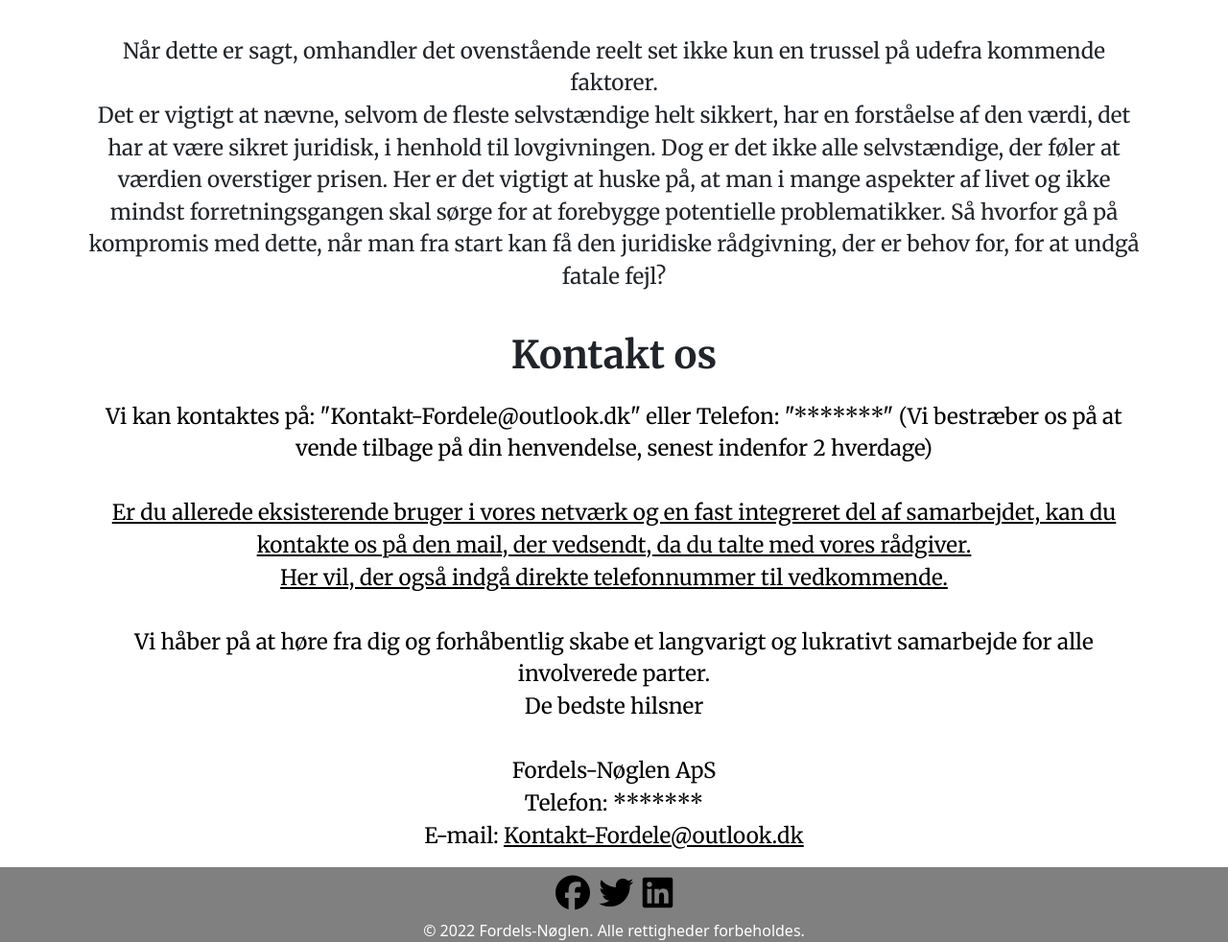
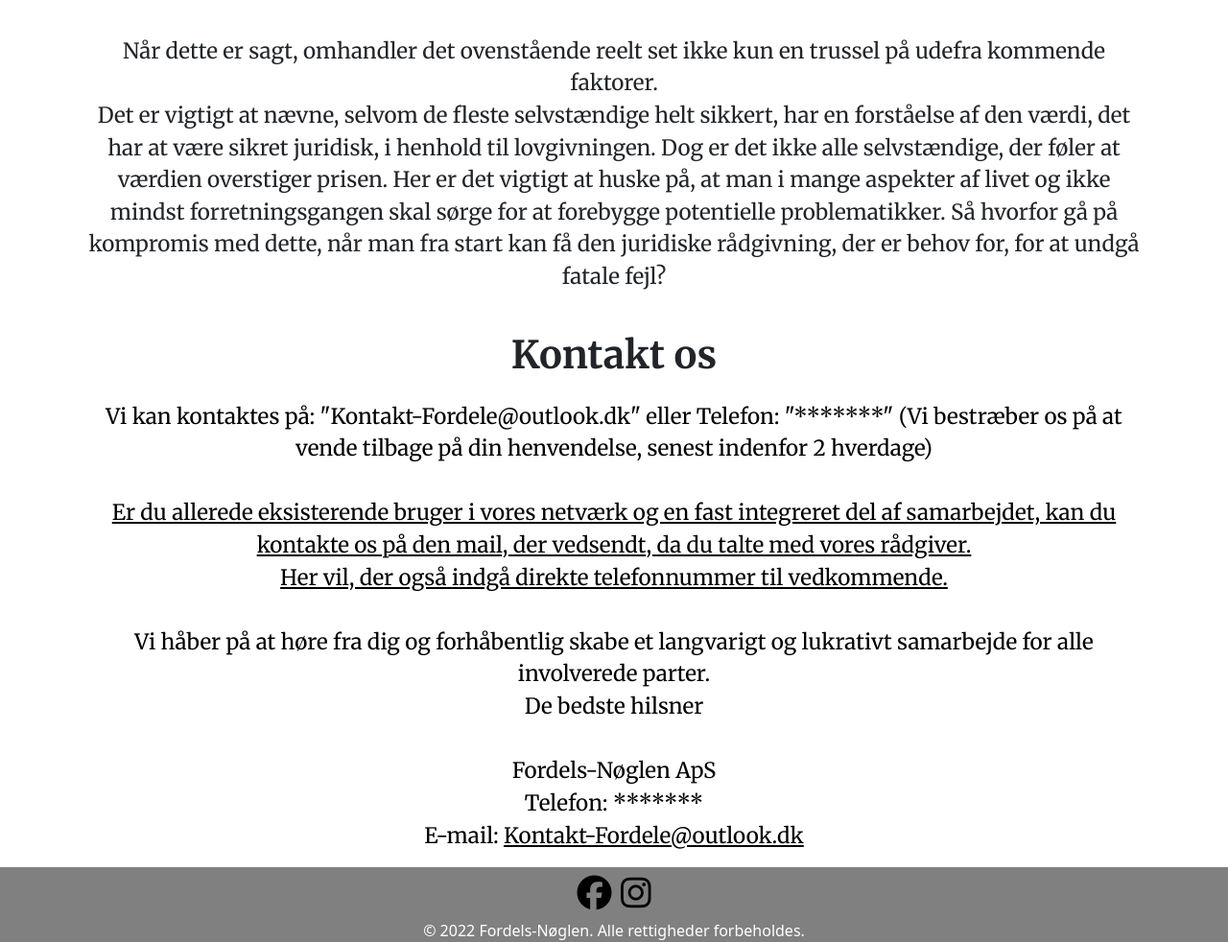
Before and after one commit to DanielBjarnason/fordels-n-glen, a plain HTML site: page mere.html in a window 1280 px wide. Shown: the part 1370-2352 px from the top of the page at 96% size. Drawn offline with nearby package versions, Linux system fonts and the light colour scheme; a web font is replaced by a local one.

Commit message:
Update mere.html

```diff
--- a/mere.html
+++ b/mere.html
@@ -112,9 +112,8 @@ Fordels-Nøglen ApS
         <div class="container-fluid">
            <!-- social media icons -->
             <div class="social-icons">
-                <a href="https://facebook.com" target="_blank"><i class="fab fa-brands fa-facebook"></i></a>
-                <a href="https://twitter.com" target="_blank"><i class="fab fa-brands fa-twitter"></i></a>
-                <a href="https://linkedin.com" target="_blank"><i class="fab fa-brands fa-linkedin"></i></a>
+                <a href="https://www.facebook.com/FordelsNoglen" target="_blank"><i class="fab fa-brands fa-facebook"></i></a>
+                <a href="https://www.instagram.com/" target="_blank"><i class="fab fa-brands fa-instagram"></i></a>
             </div>
             <span class="text-white">
                 © 2022 Fordels-Nøglen. Alle rettigheder forbeholdes.
```
